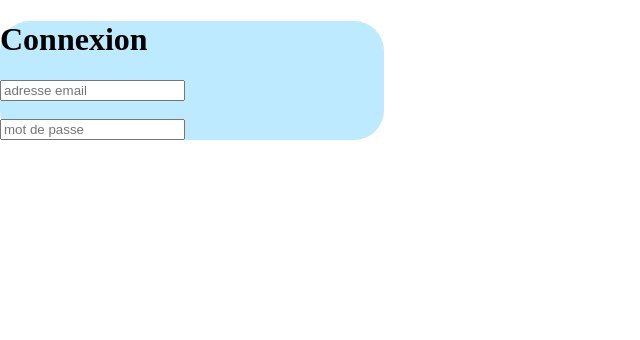
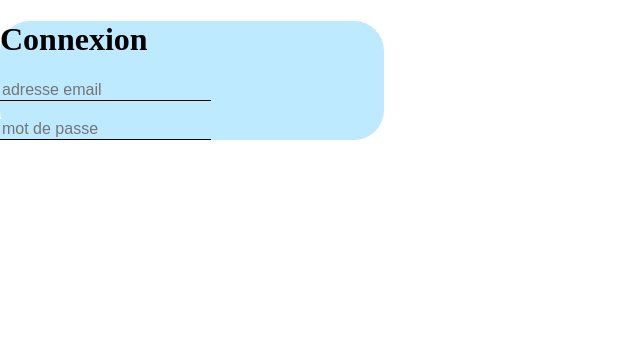
Before and after one commit to Ulysssssssssssse/RGAPP, a PHP site: page /CONNEXION.html in a window 1280 px wide. Shown: the part 120-460 px from the top of the page, without its empty margins (0-640 px from the left). Run offline with PHP 8.4, Linux system fonts and the light colour scheme.

Commit message:
transparent

```diff
--- a/CONNEXION.html
+++ b/CONNEXION.html
@@ -16,11 +16,9 @@
 
     <div class="connexion">
         <h1>Connexion</h1>
-        <div class="barre">
-            <input type="text" placeholder="adresse email" name="email" required>
+            <input class="barre" type="text" placeholder="adresse email" name="email" required>
             <br><br>
-            <input type="password" placeholder="mot de passe" name="password" required>
-        </div>
+            <input class="barre" type="password" placeholder="mot de passe" name="password" required>
     </div>
 
 
--- a/style.css
+++ b/style.css
@@ -26,9 +26,10 @@ color: green;
 
 .barre
 {
-    background: transparent;
-    height: 15%;
-    width: 20%;
+    background-color: #BEEAFF;
+    border: none;
+    border-bottom: 1px solid black;
+    font-size: 1em;
 }
 
 
```
